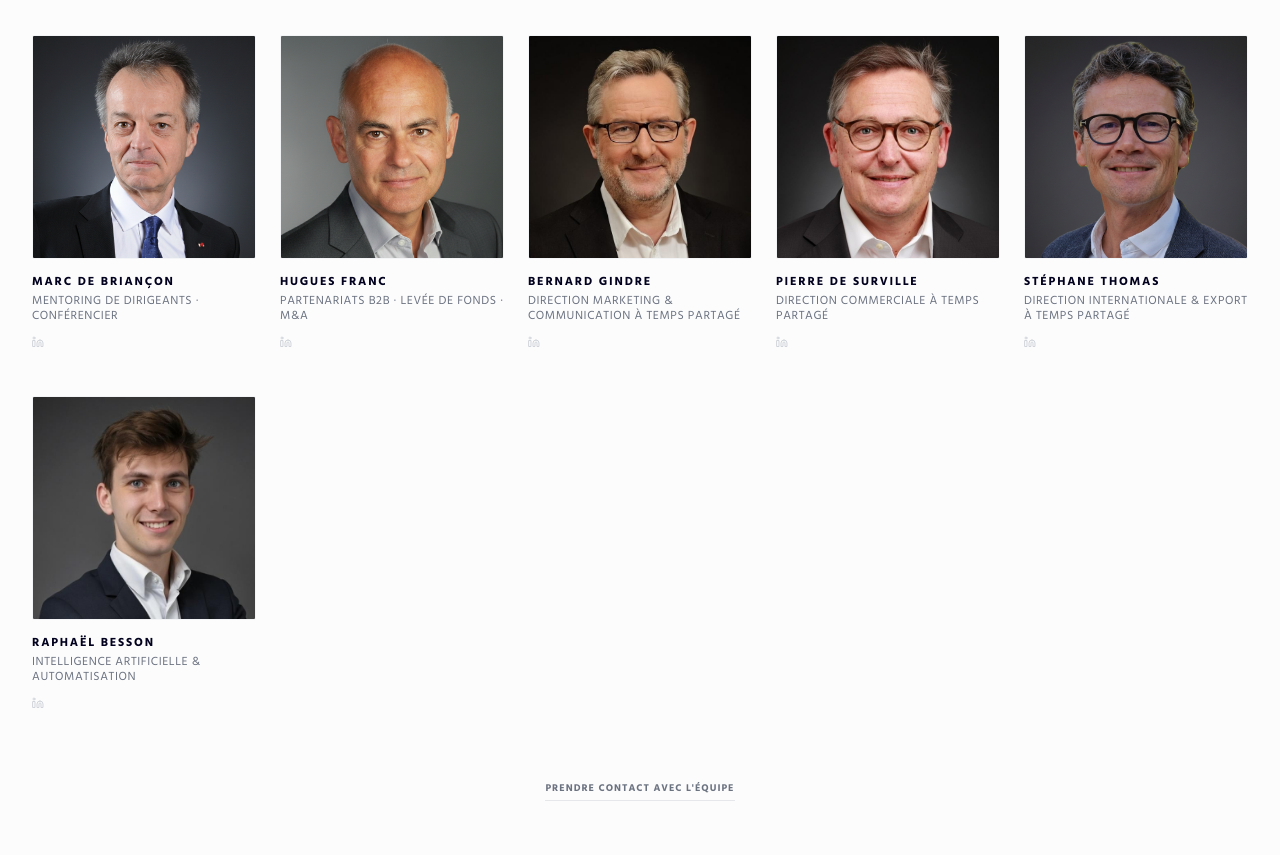
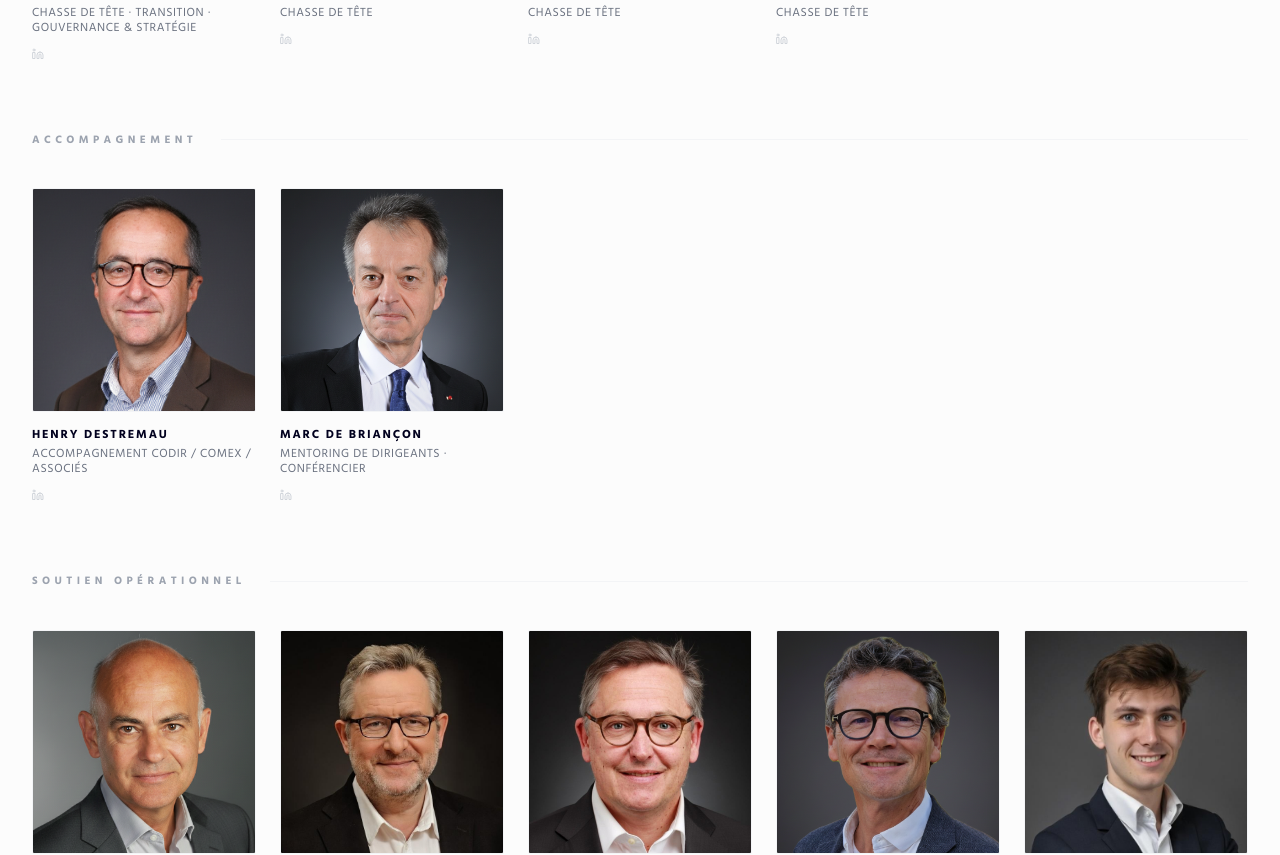
Before and after one commit to ImmerExecutive/immer-executive-site, a React (Vite) app: page / in a window 1280 px wide. Shown: the part 3162-4017 px from the top of the page. Built offline with nearby package versions, Linux system fonts and the light colour scheme.

Commit message:
feat: équipe divisée en 3 groupes avec labels de section
- Chasse de tête / Transition : Thierry, Brune, Emmanuelle, Aude
- Accompagnement : Henry, Marc
- Soutien opérationnel : Hugues, Bernard, Pierre, Stéphane, Raphaël

Co-Authored-By: Claude Sonnet 4.6 <noreply@anthropic.com>

```diff
--- a/src/components/home/HomeView.jsx
+++ b/src/components/home/HomeView.jsx
@@ -99,14 +99,28 @@ export function HomeView({ services, partners, onNavigatePrestation }) {
 
             {/* Équipe */}
             <section id="equipe-section" className="max-w-7xl mx-auto px-8 py-32 scroll-mt-20">
-                <div className="max-w-3xl mb-16">
+                <div className="max-w-3xl mb-20">
                     <h2 className="text-5xl font-playfair mb-8 text-[#01001e]">Un collectif de partners engagés</h2>
                     <p className="text-[#01001e]/80 leading-relaxed font-light">
                         Nos expertises sont complémentaires. Nous sommes unis par la manière de travailler ensemble : parole franche, confiance, responsabilité.
                     </p>
                 </div>
+
+                {[
+                    { label: 'Chasse de tête / Transition', category: 'Chasse de tête & Transition' },
+                    { label: 'Accompagnement', category: 'Accompagnement' },
+                    { label: 'Soutien opérationnel', category: 'Soutien opérationnel' },
+                ].map(({ label, category }) => {
+                    const group = partners.filter(p => p.category === category);
+                    if (!group.length) return null;
+                    return (
+                        <div key={category} className="mb-16 last:mb-0">
+                            <div className="flex items-center gap-6 mb-10">
+                                <span className="text-[11px] font-bold uppercase tracking-[0.4em] text-gray-400 whitespace-nowrap">{label}</span>
+                                <div className="h-[1px] flex-1 bg-gray-100" />
+                            </div>
                             <div className="grid grid-cols-2 sm:grid-cols-3 md:grid-cols-4 lg:grid-cols-5 gap-x-6 gap-y-10">
-                    {partners.map((p, i) => (
+                                {group.map((p, i) => (
                                     <div key={i} className="group">
                                         <div className="aspect-square bg-gray-50 flex items-center justify-center border border-gray-100 mb-4 rounded-sm overflow-hidden relative">
                                             {p.photo ? (
@@ -136,6 +150,9 @@ export function HomeView({ services, partners, onNavigatePrestation }) {
                                     </div>
                                 ))}
                             </div>
+                        </div>
+                    );
+                })}
                 <div className="mt-16 flex justify-center">
                     <button
                         onClick={navigateToContact}
```
Lines whose indentation alone changed are shown as unchanged.
